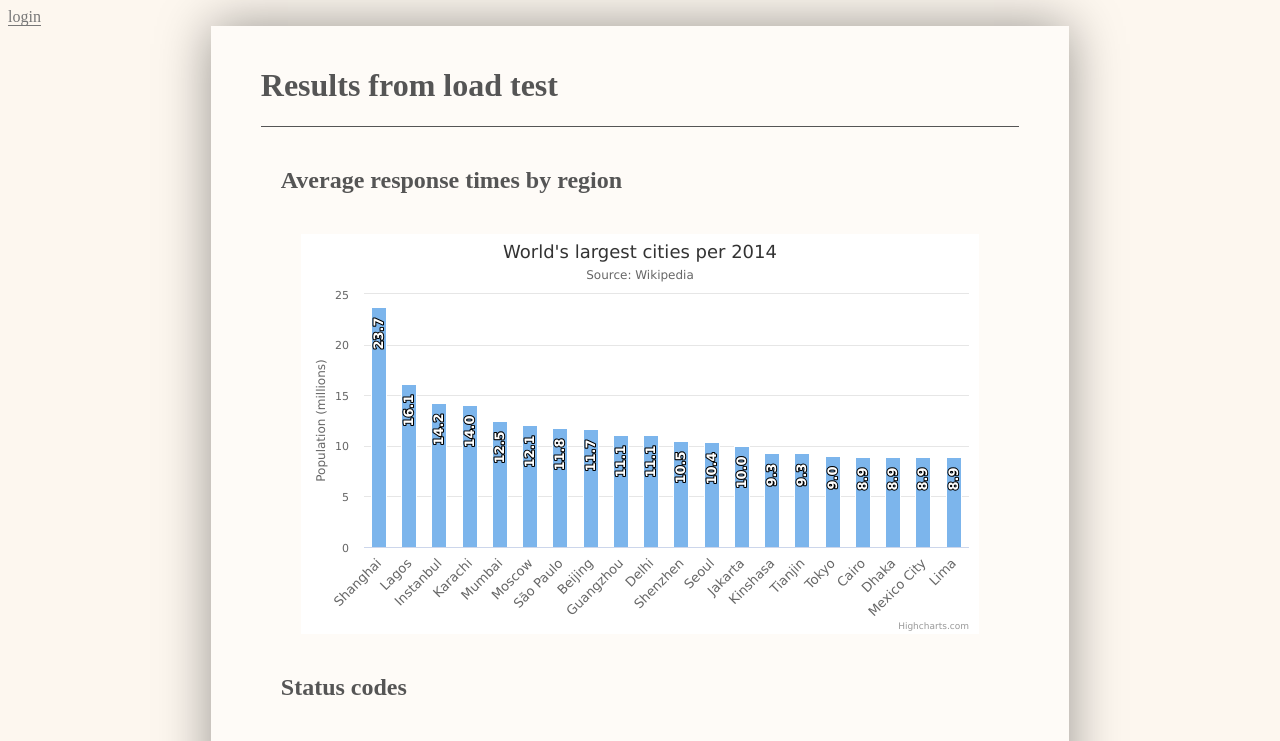
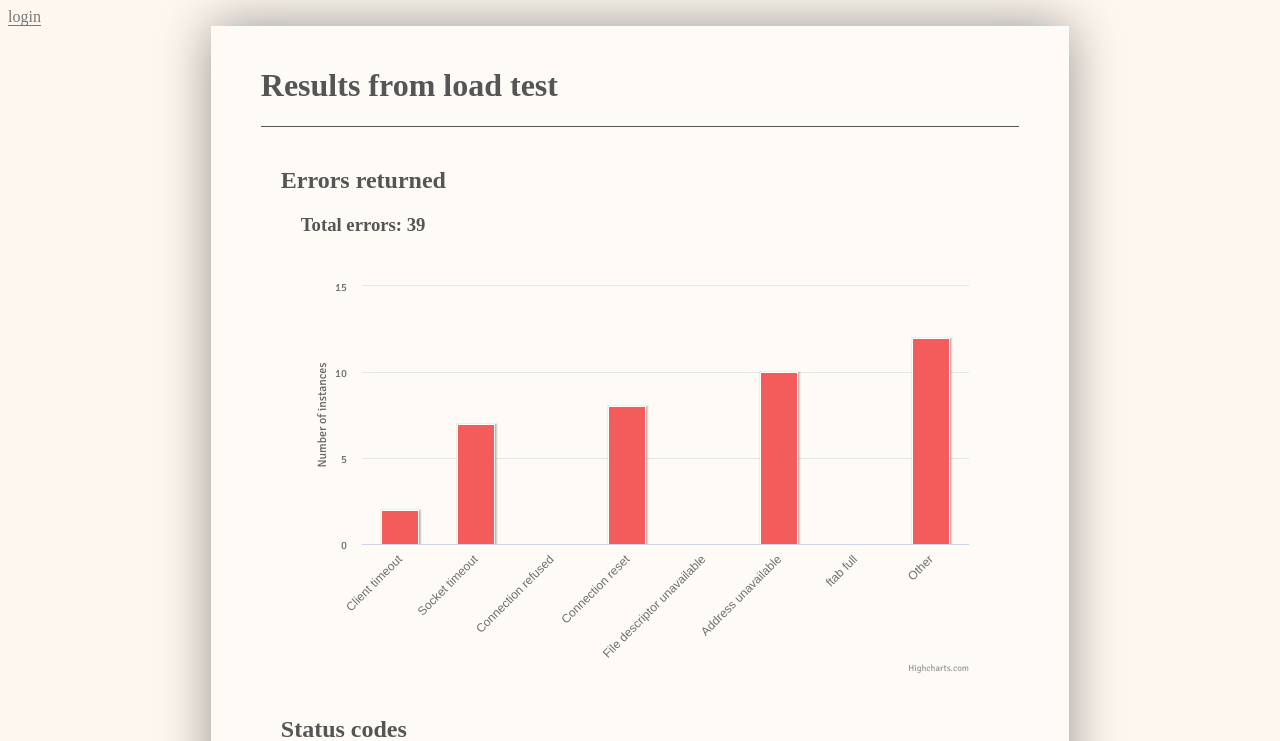
Before and after one commit to kreldjarn/http-torpedo, a Django app: page /results in a window 1280 px wide. Shown: the top 741 px of the page. Run offline with Django 3.2, Linux system fonts and the light colour scheme; parts of the project's set-up code (start-up, migrations or seed data) failed here and were passed over; some libraries are stand-ins or nearby versions; some web fonts are replaced.

Commit message:
First chart, works for parsing fabricated data. Next step, just plug in real results into variable.

```diff
--- a/torpedo/static/css/style.css
+++ b/torpedo/static/css/style.css
@@ -131,3 +131,7 @@ input[type=checkbox] {
 .checkbox-group {
 	margin-bottom: 10px;
 }
+
+#results-container h3{
+	padding-left: 20px;
+}
--- a/torpedo/templates/torpedo/results.html
+++ b/torpedo/templates/torpedo/results.html
@@ -3,85 +3,163 @@
 	<h1>Results from load test</h1>
 	<hr />
 	<div id="results-container">
-		<h2 id="first-heading-results">Average response times by region</h2>
+		<h2 id="first-heading-results">Errors returned</h2>
+		<h3 id='total-errors'></h2>
 		<div id="response-times-container" class="chart-container"></div>
 		<h2 id="first-heading-results">Status codes</h2>
 		<div id="response-times-container" class="chart-container"></div>
 	</div>
 	<script>
 		$(document).ready(function(){
+			var results = {"errors":"39,2,7,0,8,0,10,0,12","connection-rate":"1.1","response-time":"50.6","status-codes":"0,1,0,0,0","transfer-time":"811.4","replies":"1","test-duration":"0.912","requests":"1","request-rate":"1.1"};
+			//Parsins error results and creating array of key value pairs.
+			var errors = results.errors.split(',');
+			var error_codes = ['Client timeout', 'Socket timeout', 'Connection refused', 'Connection reset', 'File descriptor unavailable', 'Address unavailable', 'ftab full', 'Other'];
+			var error_results = [];
+			$.each(error_codes, function (index, code){
+				error_results.push([code, parseInt(errors[index+1])]);
+			})
+			$('#total-errors').text('Total errors: ' + errors[0]);
+
 			$(function () {
 				    $('#response-times-container').highcharts({
 				        chart: {
 				            type: 'column'
 				        },
 				        title: {
-				            text: 'World\'s largest cities per 2014'
-				        },
-				        subtitle: {
-				            text: 'Source: <a href="http://en.wikipedia.org/wiki/List_of_cities_proper_by_population">Wikipedia</a>'
+				            text: ''
 				        },
 				        xAxis: {
 				            type: 'category',
 				            labels: {
 				                rotation: -45,
 				                style: {
-				                    fontSize: '13px',
-				                    fontFamily: 'Verdana, sans-serif'
+				                    fontSize: '12px',
+				                    fontFamily: 'Arial, sans-serif'
 				                }
 				            }
 				        },
 				        yAxis: {
 				            min: 0,
 				            title: {
-				                text: 'Population (millions)'
+				                text: 'Number of instances'
 				            }
 				        },
 				        legend: {
 				            enabled: false
 				        },
 				        tooltip: {
-				            pointFormat: 'Population in 2008: <b>{point.y:.1f} millions</b>'
+				            pointFormat: 'Number of instances <b>{point.y}</b>'
 				        },
 				        series: [{
-				            name: 'Population',
-				            data: [
-				                ['Shanghai', 23.7],
-				                ['Lagos', 16.1],
-				                ['Instanbul', 14.2],
-				                ['Karachi', 14.0],
-				                ['Mumbai', 12.5],
-				                ['Moscow', 12.1],
-				                ['São Paulo', 11.8],
-				                ['Beijing', 11.7],
-				                ['Guangzhou', 11.1],
-				                ['Delhi', 11.1],
-				                ['Shenzhen', 10.5],
-				                ['Seoul', 10.4],
-				                ['Jakarta', 10.0],
-				                ['Kinshasa', 9.3],
-				                ['Tianjin', 9.3],
-				                ['Tokyo', 9.0],
-				                ['Cairo', 8.9],
-				                ['Dhaka', 8.9],
-				                ['Mexico City', 8.9],
-				                ['Lima', 8.9]
-				            ],
-				            dataLabels: {
-				                enabled: true,
-				                rotation: -90,
-				                color: '#FFFFFF',
-				                align: 'right',
-				                format: '{point.y:.1f}', // one decimal
-				                y: 10, // 10 pixels down from the top
-				                style: {
-				                    fontSize: '13px',
-				                    fontFamily: 'Verdana, sans-serif'
-				                }
-				            }
+				            name: 'Types',
+				            data: error_results
 				        }]
 				    });
 			});
+			/**
+			 * Sand-Signika theme for Highcharts JS
+			 * @author Torstein Honsi
+			 */
+
+			// Load the fonts
+			Highcharts.createElement('link', {
+			   href: '//fonts.googleapis.com/css?family=Signika:400,700',
+			   rel: 'stylesheet',
+			   type: 'text/css'
+			}, null, document.getElementsByTagName('head')[0]);
+
+			// Add the background image to the container
+			Highcharts.wrap(Highcharts.Chart.prototype, 'getContainer', function (proceed) {
+			   proceed.call(this);
+			});
+
+
+			Highcharts.theme = {
+			   colors: ["#f45b5b", "#8085e9", "#8d4654", "#7798BF", "#aaeeee", "#ff0066", "#eeaaee",
+			      "#55BF3B", "#DF5353", "#7798BF", "#aaeeee"],
+			   chart: {
+			      backgroundColor: null,
+			      style: {
+			         fontFamily: "Signika, serif"
+			      }
+			   },
+			   title: {
+			      style: {
+			         color: 'black',
+			         fontSize: '16px',
+			         fontWeight: 'bold'
+			      }
+			   },
+			   subtitle: {
+			      style: {
+			         color: 'black'
+			      }
+			   },
+			   tooltip: {
+			      borderWidth: 0
+			   },
+			   legend: {
+			      itemStyle: {
+			         fontWeight: 'bold',
+			         fontSize: '13px'
+			      }
+			   },
+			   xAxis: {
+			      labels: {
+			         style: {
+			            color: '#6e6e70'
+			         }
+			      }
+			   },
+			   yAxis: {
+			      labels: {
+			         style: {
+			            color: '#6e6e70'
+			         }
+			      }
+			   },
+			   plotOptions: {
+			      series: {
+			         shadow: true
+			      },
+			      candlestick: {
+			         lineColor: '#404048'
+			      },
+			      map: {
+			         shadow: false
+			      }
+			   },
+
+			   // Highstock specific
+			   navigator: {
+			      xAxis: {
+			         gridLineColor: '#D0D0D8'
+			      }
+			   },
+			   rangeSelector: {
+			      buttonTheme: {
+			         fill: 'white',
+			         stroke: '#C0C0C8',
+			         'stroke-width': 1,
+			         states: {
+			            select: {
+			               fill: '#D0D0D8'
+			            }
+			         }
+			      }
+			   },
+			   scrollbar: {
+			      trackBorderColor: '#C0C0C8'
+			   },
+
+			   // General
+			   background2: '#E0E0E8'
+
+			};
+
+			// Apply the theme
+			Highcharts.setOptions(Highcharts.theme);
 		});
 	</script>
 {% endblock %}
```
